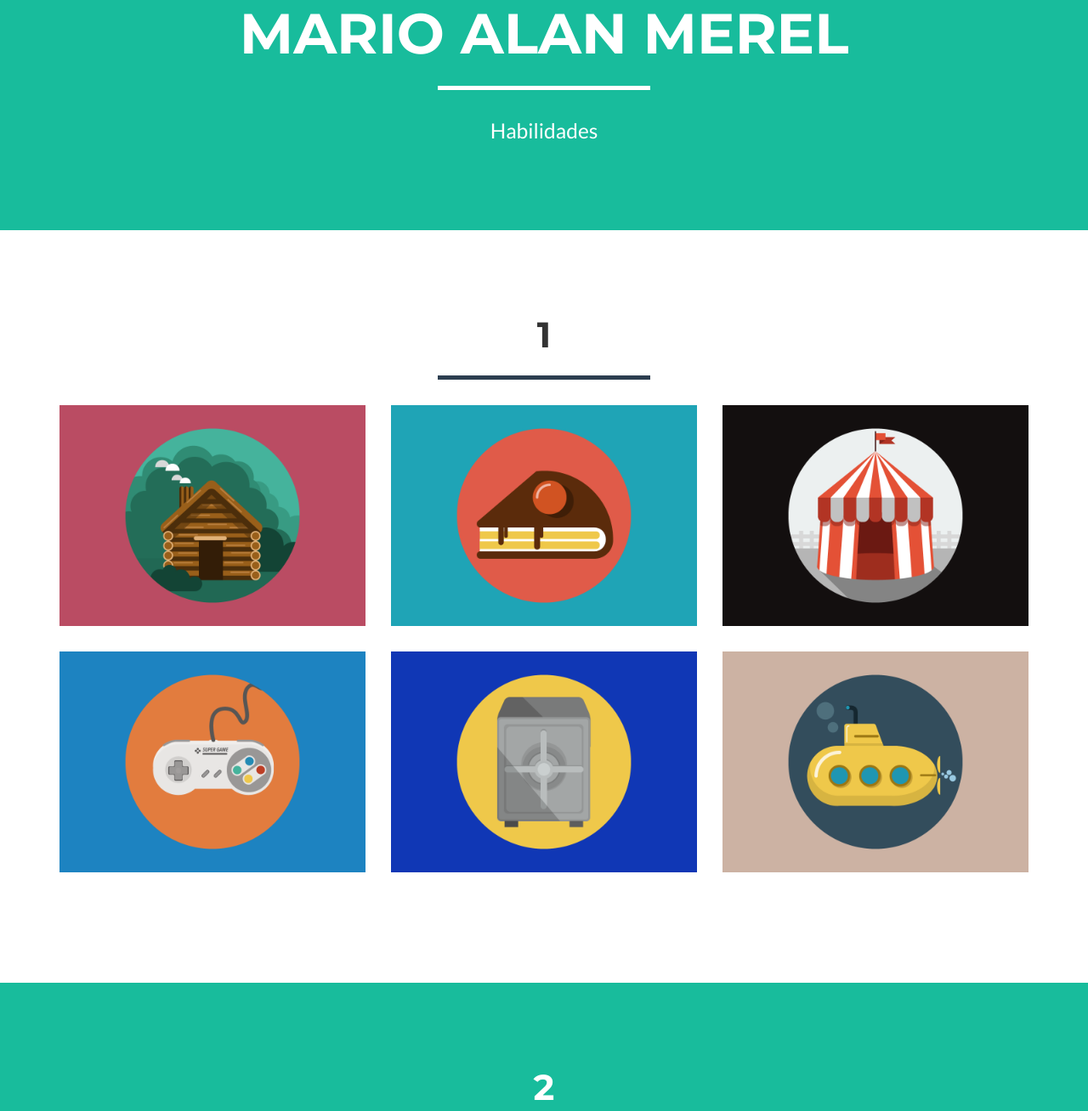
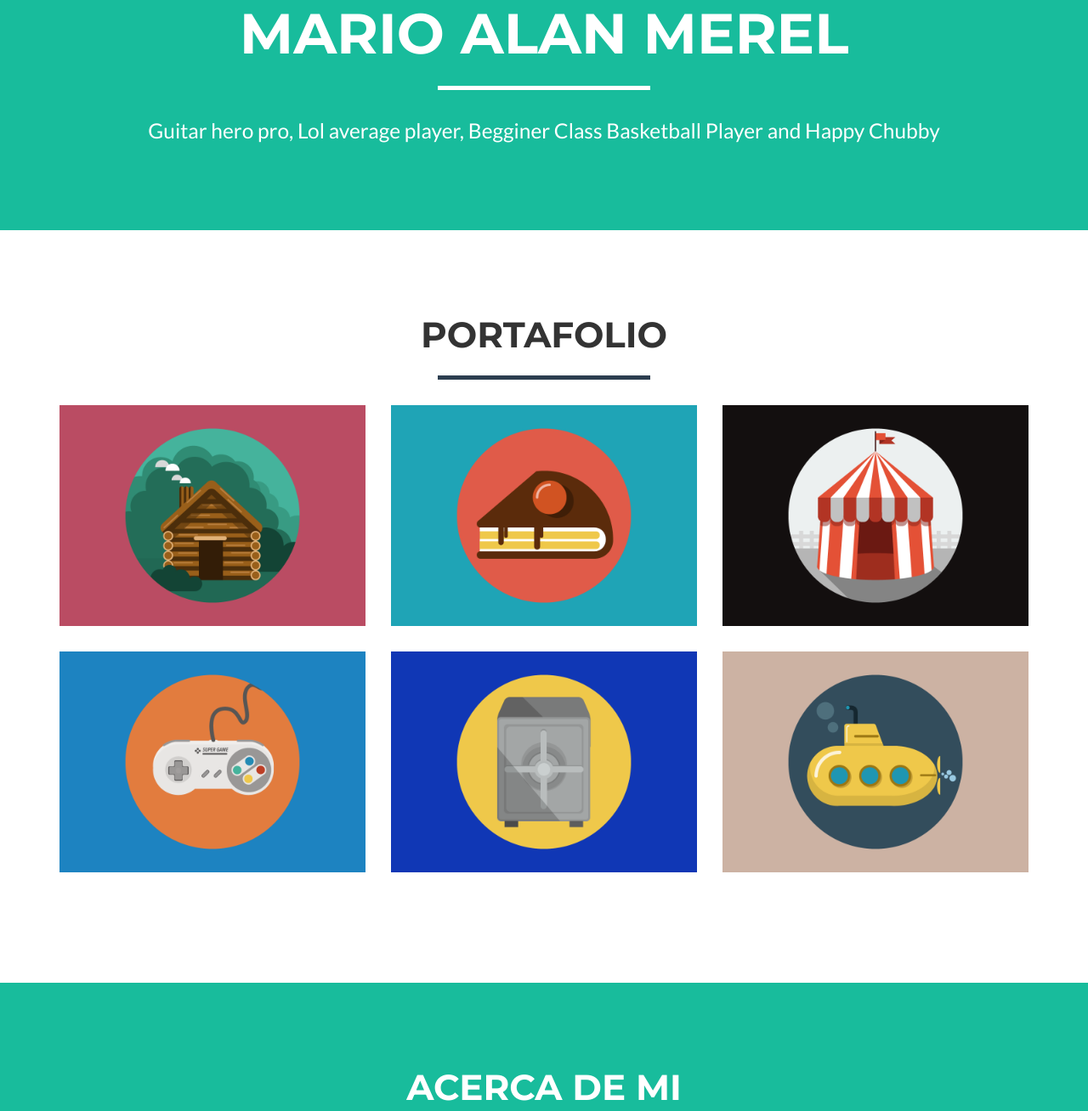
Before and after one commit to mamm3/miPagina, a plain HTML site: page index.html in a window 1280 px wide. Shown: the part 473-1781 px from the top of the page at 85% size. Drawn offline with nearby package versions, Linux system fonts and the light colour scheme.

Commit message:
Secciones y habilidades agregadas

```diff
--- a/index.html
+++ b/index.html
@@ -76,7 +76,7 @@
                     <div class="intro-text">
                         <h1 class="name">Mario Alan Merel</h1>
                         <hr class="star-light">
-                        <span class="skills">Habilidades</span>
+                        <span class="skills">Guitar hero pro, Lol average player, Begginer Class Basketball Player and Happy Chubby </span>
                     </div>
                 </div>
             </div>
@@ -88,7 +88,7 @@
         <div class="container">
             <div class="row">
                 <div class="col-lg-12 text-center">
-                    <h2>1</h2>
+                    <h2>Portafolio</h2>
                     <hr class="star-primary">
                 </div>
             </div>
@@ -162,7 +162,7 @@
         <div class="container">
             <div class="row">
                 <div class="col-lg-12 text-center">
-                    <h2>2</h2>
+                    <h2>Acerca de mi</h2>
                     <hr class="star-light">
                 </div>
             </div>
@@ -187,7 +187,7 @@
         <div class="container">
             <div class="row">
                 <div class="col-lg-12 text-center">
-                    <h2>3</h2>
+                    <h2>Contacto</h2>
                     <hr class="star-primary">
                 </div>
             </div>
```
